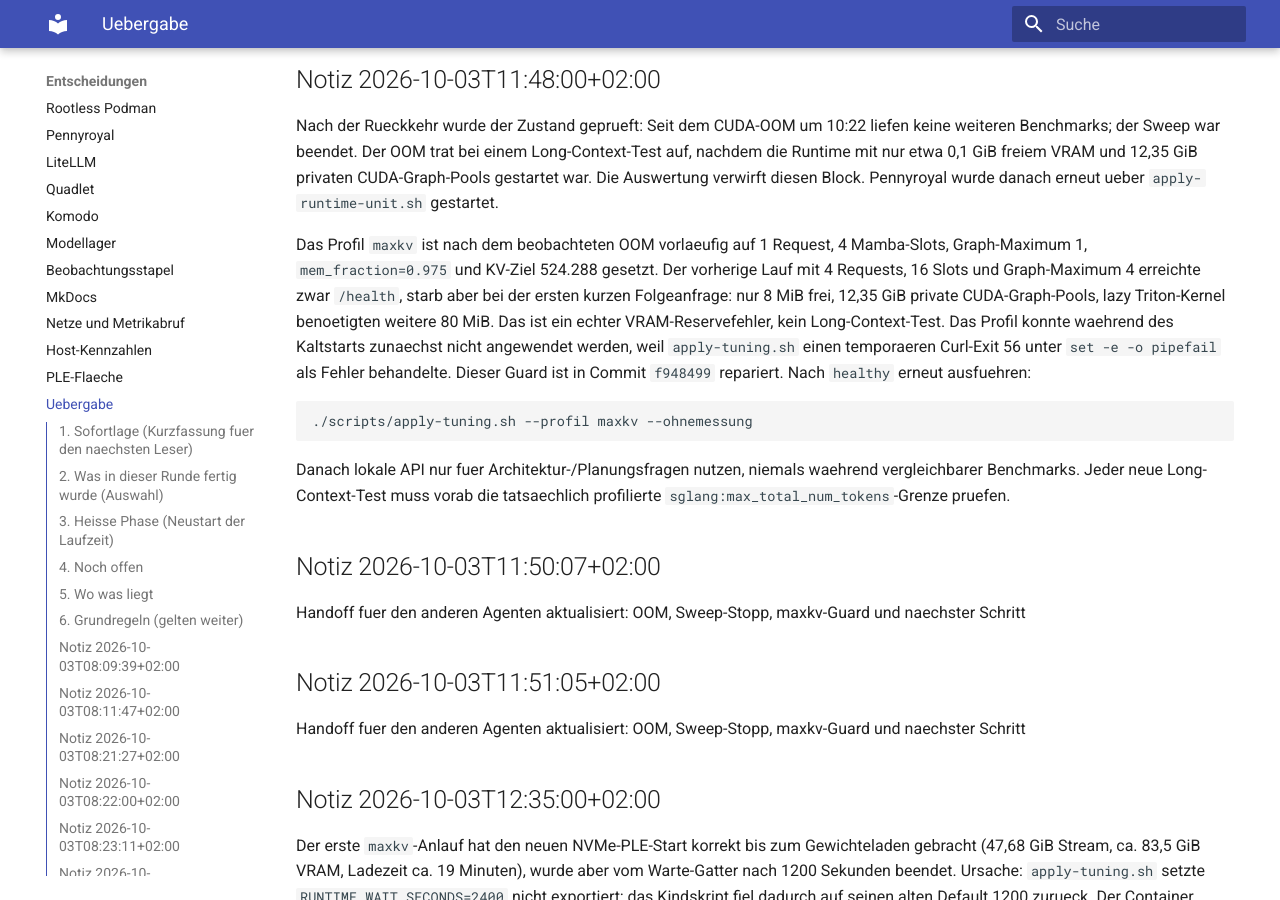
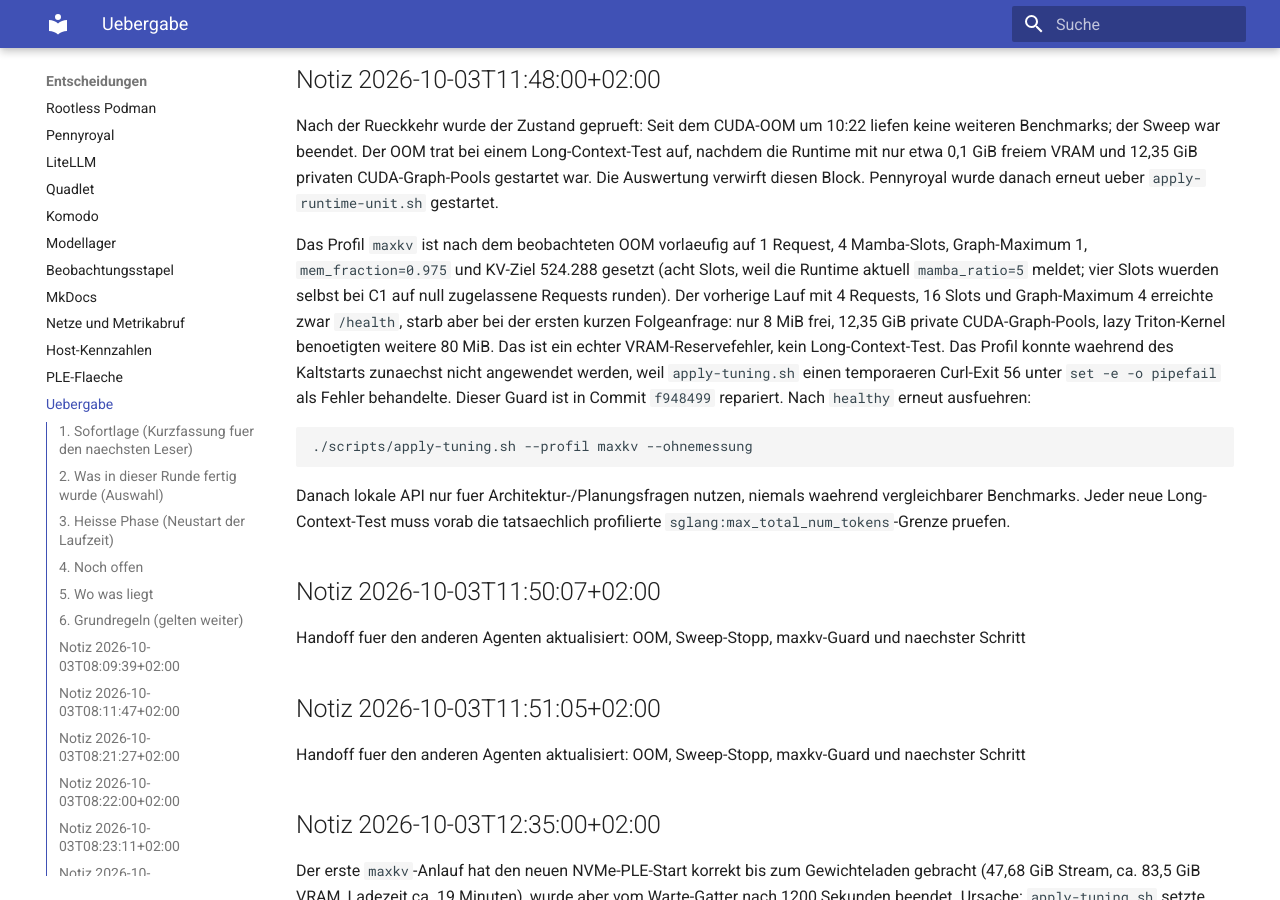
Before and after one commit to thomasdenk79-cyber/llm-infra-setup, an MkDocs documentation site: the page built from docs/HANDOFF.md, in a window 1280 px wide and 900 px high, scrolled down 6498 px. Built offline with MkDocs 1.6.1 and Material for MkDocs 9.7.7, drawn with Linux system fonts in a browser that asks for light colours; some of the changed text lies outside the part shown.

```diff
--- a/docs/HANDOFF.md
+++ b/docs/HANDOFF.md
@@ -251,7 +251,8 @@ Block. Pennyroyal wurde danach erneut ueber `apply-runtime-unit.sh` gestartet.
 
 Das Profil `maxkv` ist nach dem beobachteten OOM vorlaeufig auf 1 Request,
 4 Mamba-Slots, Graph-Maximum 1, `mem_fraction=0.975` und KV-Ziel 524.288
-gesetzt. Der vorherige Lauf mit 4 Requests, 16 Slots und Graph-Maximum 4
+gesetzt (acht Slots, weil die Runtime aktuell `mamba_ratio=5` meldet; vier
+Slots wuerden selbst bei C1 auf null zugelassene Requests runden). Der vorherige Lauf mit 4 Requests, 16 Slots und Graph-Maximum 4
 erreichte zwar `/health`, starb aber bei der ersten kurzen Folgeanfrage: nur
 8 MiB frei, 12,35 GiB private CUDA-Graph-Pools, lazy Triton-Kernel benoetigten
 weitere 80 MiB. Das ist ein echter VRAM-Reservefehler, kein Long-Context-Test.
@@ -356,3 +357,7 @@ CUDA-OOM nach gesundem Start dokumentiert: 12.35 GiB Graph-Pools und lazy Triton
 ## Notiz 2026-10-03T13:17:54+02:00
 
 Pennyroyal-Zielprofile recherchiert und dokumentiert: offizielles C6/1.039M KV, Online-FP8 VRAM-Gewinn, Community C4/C8; Messleiter nach stabilem C1
+
+## Notiz 2026-10-03T13:29:45+02:00
+
+Sicherheitsprofilstart diagnostiziert: mamba_ratio=5, vier Slots ergaben max_num_reqs=0; Guard auf 5 und C1 maxkv auf 8 Slots korrigiert
```
Also changed, not shown: other parts of docs/HANDOFF.md (+1 -1 lines), docs/performance.md (+1 -1 lines), 3 other files.
